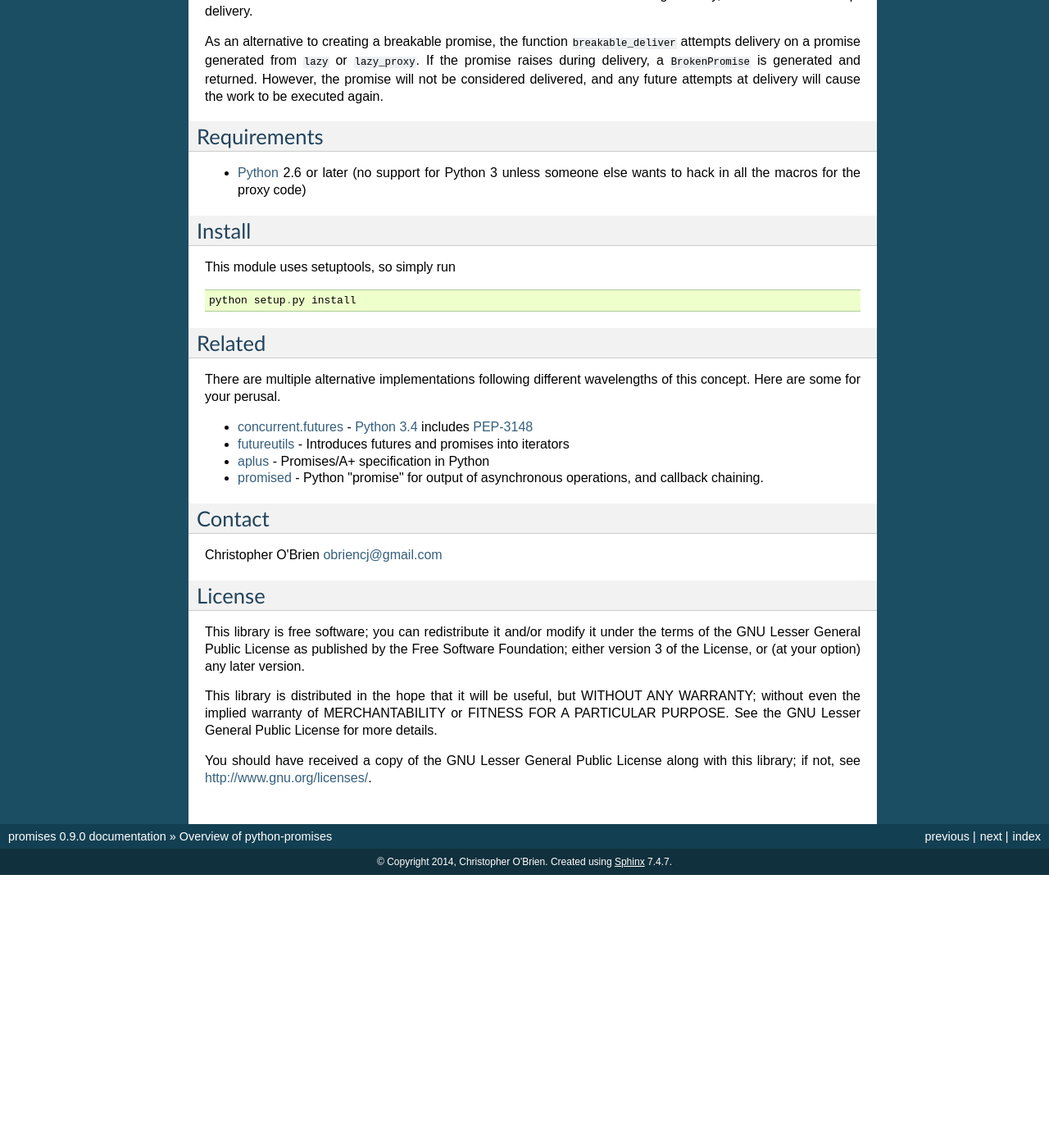
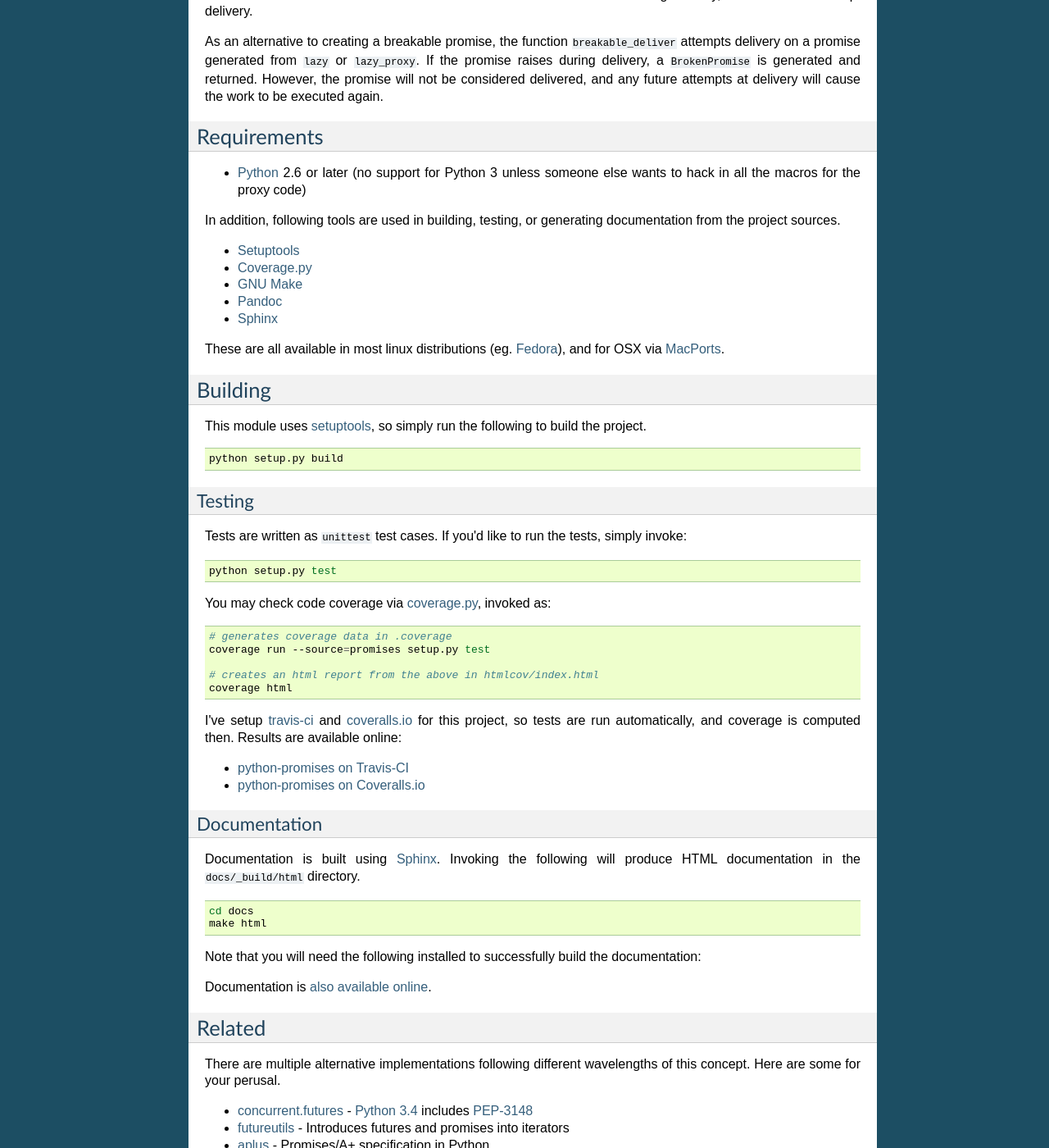
Before and after one commit to obriencj/python-promises, a Sphinx documentation site: the page built from docs/overview.rst, in a window 1280 px wide and 1400 px high, scrolled down 2369 px. Shown: the whole window at 82% size. Built offline with Sphinx 7.4.7, drawn with Linux system fonts in a browser that asks for light colours; before the commit the page ends 3436 px from its top, so only the background shows below that; some of the changed text lies outside the part shown.

Commit message:
resync from README

```diff
--- a/docs/overview.rst
+++ b/docs/overview.rst
@@ -20,8 +20,8 @@ experiment.
    GitHub <https://github.com/obriencj/python-promises/>`__
 -  python-promises not on PyPI until version 1.0.0
 
-These Python Promises
----------------------
+Using promises
+--------------
 
 *This is very much a work in progress. I am still working out how much I
 want to explain, in what order, etc. It may be best to just expect that
@@ -84,7 +84,7 @@ finally returned.
     >>> deliver(A)
     set([1, 2, 3])
     >>> print A
-    <promises.Container delivered>
+    <promises.Container delivered:set([1, 2, 3])>
     >>> is_delivered(A)
     True
 
@@ -109,7 +109,7 @@ a dictionary, then treat the proxy like it were a dictionary.
     >>> print B
     set([1, 2, 3])
     >>> print promise_repr(B)
-    <promises.Proxy delivered>
+    <promises.Proxy delivered:set([1, 2, 3])>
     >>> is_delivered(B)
     True
 
@@ -179,14 +179,77 @@ Requirements
    unless someone else wants to hack in all the macros for the proxy
    code)
 
-Install
--------
+In addition, following tools are used in building, testing, or
+generating documentation from the project sources.
 
-This module uses setuptools, so simply run
+-  `Setuptools <http://pythonhosted.org/setuptools/>`__
+-  `Coverage.py <http://nedbatchelder.com/code/coverage/>`__
+-  `GNU Make <http://www.gnu.org/software/make/>`__
+-  `Pandoc <http://johnmacfarlane.net/pandoc/>`__
+-  `Sphinx <http://sphinx-doc.org/>`__
 
-::
+These are all available in most linux distributions (eg.
+`Fedora <http://fedoraproject.org/>`__), and for OSX via
+`MacPorts <http://www.macports.org/>`__.
 
-    python setup.py install
+Building
+--------
+
+This module uses `setuptools <http://pythonhosted.org/setuptools/>`__,
+so simply run the following to build the project.
+
+.. code:: bash
+
+    python setup.py build
+
+Testing
+~~~~~~~
+
+Tests are written as ``unittest`` test cases. If you'd like to run the
+tests, simply invoke:
+
+.. code:: bash
+
+    python setup.py test
+
+You may check code coverage via
+`coverage.py <http://nedbatchelder.com/code/coverage/>`__, invoked as:
+
+.. code:: bash
+
+    # generates coverage data in .coverage
+    coverage run --source=promises setup.py test
+
+    # creates an html report from the above in htmlcov/index.html
+    coverage html
+
+I've setup `travis-ci <https://travis-ci.org>`__ and
+`coveralls.io <https://coveralls.io>`__ for this project, so tests are
+run automatically, and coverage is computed then. Results are available
+online:
+
+-  `python-promises on
+   Travis-CI <https://travis-ci.org/obriencj/python-promises>`__
+-  `python-promises on
+   Coveralls.io <https://coveralls.io/r/obriencj/python-promises>`__
+
+Documentation
+~~~~~~~~~~~~~
+
+Documentation is built using `Sphinx <http://sphinx-doc.org/>`__.
+Invoking the following will produce HTML documentation in the
+``docs/_build/html`` directory.
+
+.. code:: bash
+
+    cd docs
+    make html
+
+Note that you will need the following installed to successfully build
+the documentation:
+
+Documentation is `also available
+online <http://obriencj.preoccupied.net/python-promises/>`__.
 
 Related
 -------
@@ -204,10 +267,13 @@ wavelengths of this concept. Here are some for your perusal.
 -  `promised <https://code.google.com/p/promised/>`__ - Python "promise"
    for output of asynchronous operations, and callback chaining.
 
-Contact
--------
+Author
+------
 
 Christopher O'Brien obriencj@gmail.com
+
+If this project interests you, you can read about more of my hacks and
+ideas on `on my blog <http://obriencj.preoccupied.net>`__.
 
 License
 -------
```
